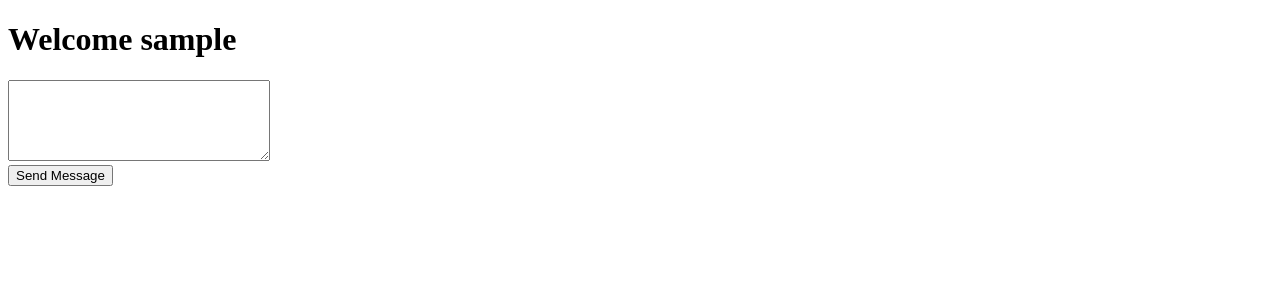
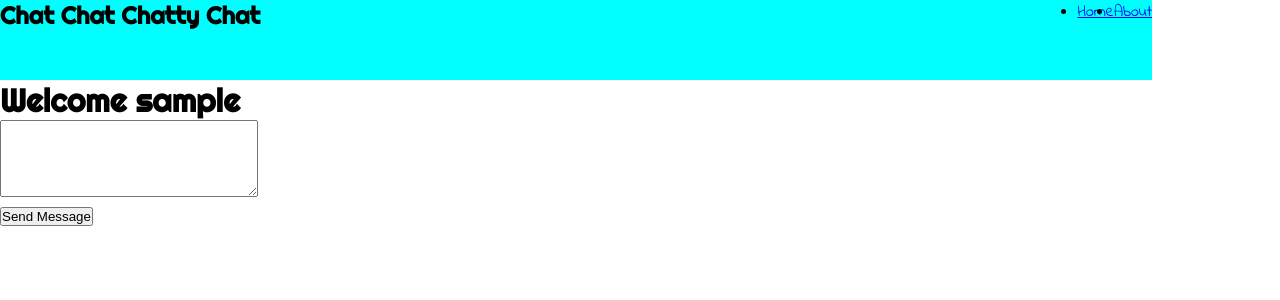
Before and after one commit to Clinton-Davis/Comhr-, a Flask app: a page that uses templates/base.html in a window 1280 px wide. Shown: the top 300 px of the page. Run offline with Flask 2, Linux system fonts and the light colour scheme.

Commit message:
adding css

```diff
--- a/app.py
+++ b/app.py
@@ -34,10 +34,12 @@ def user(username):
         message = request.form["message"]
         add_message(username, message)
         return redirect(url_for("user", username=session["username"]))
-
-
-
     return render_template('chat.html', username = username, chat_messages = messages)
 
 
-app.run(host=os.getenv("IP", "0.0.0.0"), port=(os.getenv("PORT", "5000")), debug=False)
+@app.route("/about.html")
+def about():
+    return render_template("about.html")
+
+
+app.run(host=os.getenv("IP", "0.0.0.0"), port=(os.getenv("PORT", "5000")), debug=True)
--- /dev/null
+++ b/static/css/style.css
@@ -0,0 +1,24 @@
+
+
+* {
+    margin: 0px;
+    padding: 0px;
+    box-sizing: border-box;
+}
+nav {
+    display: flex;
+    justify-content: space-between;
+    width: 90%;
+    min-height: 10vh;
+    background-color: aqua;
+}
+body {
+    font-family: 'Indie Flower', cursive;
+}
+h1 {
+    font-family: 'Righteous', cursive;
+}
+.nav-links {
+    display: flex;
+
+}
--- a/templates/base.html
+++ b/templates/base.html
@@ -3,9 +3,18 @@
 <head>
     <meta charset="UTF-8">
     <meta name="viewport" content="width=device-width, initial-scale=1.0">
+    <link href="https://fonts.googleapis.com/css2?family=Indie+Flower&family=Righteous&display=swap" rel="stylesheet">
+    <link rel="stylesheet" href="../static/css/style.css" type="text/css" />
     <title>Chat chat chat</title>
 </head>
 <body>
+    <nav>
+        <h1>Chat Chat Chatty Chat</h1>
+        <ul class="nav-links">
+            <li><a href="{{ url_for("index") }}">Home</a></li>
+            <li><a href="{{ url_for("about") }}">About</a></li>
+        </ul>
+    </nav>
     {% block content %}
     {% endblock %}
 </body>
--- a/templates/chat.html
+++ b/templates/chat.html
@@ -16,7 +16,7 @@
 
 
 
-    <script>
+  <!-- <script>
         /* this refreshes the page evey 5 seconds*/
         let textbox = document.getElementById("message")
         let timer = setTimeout(function(){
@@ -31,5 +31,5 @@
                 location.reload();
             }, 7000 )
         }
-    </script>
+    </script>-->
 {% endblock %}
```
Also changed, not shown: templates/about.html (added, +12 -0 lines).
